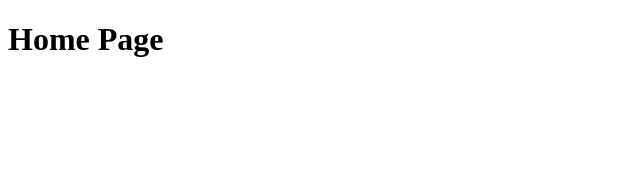
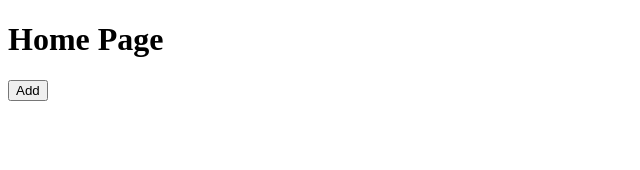
Before and after one commit to binojmadhuranga/first-react, a React (Vite) app: page / in a window 1280 px wide. Shown: the top 170 px of the page, without its empty margins (0-640 px from the left). Built offline with nearby package versions, Linux system fonts and the light colour scheme.

Commit message:
Add Button component and update Home and App components to include it

```diff
--- /dev/null
+++ b/src/common/Button/Button.jsx
@@ -0,0 +1,7 @@
+import React from 'react';
+
+export default function Button() {
+ return (
+    <button>Add</button>
+ )
+}
--- a/src/pages/Home/Home.jsx
+++ b/src/pages/Home/Home.jsx
@@ -1,9 +1,11 @@
 import React from "react";
+import Button from "../../common/Button/Button";
 
 function Home() {
   return (
     <div>
       <h1>Home Page</h1>
+      <Button />
     </div>
   );
 }
```
Also changed, not shown: src/app/App.jsx (+7 -1 lines).
